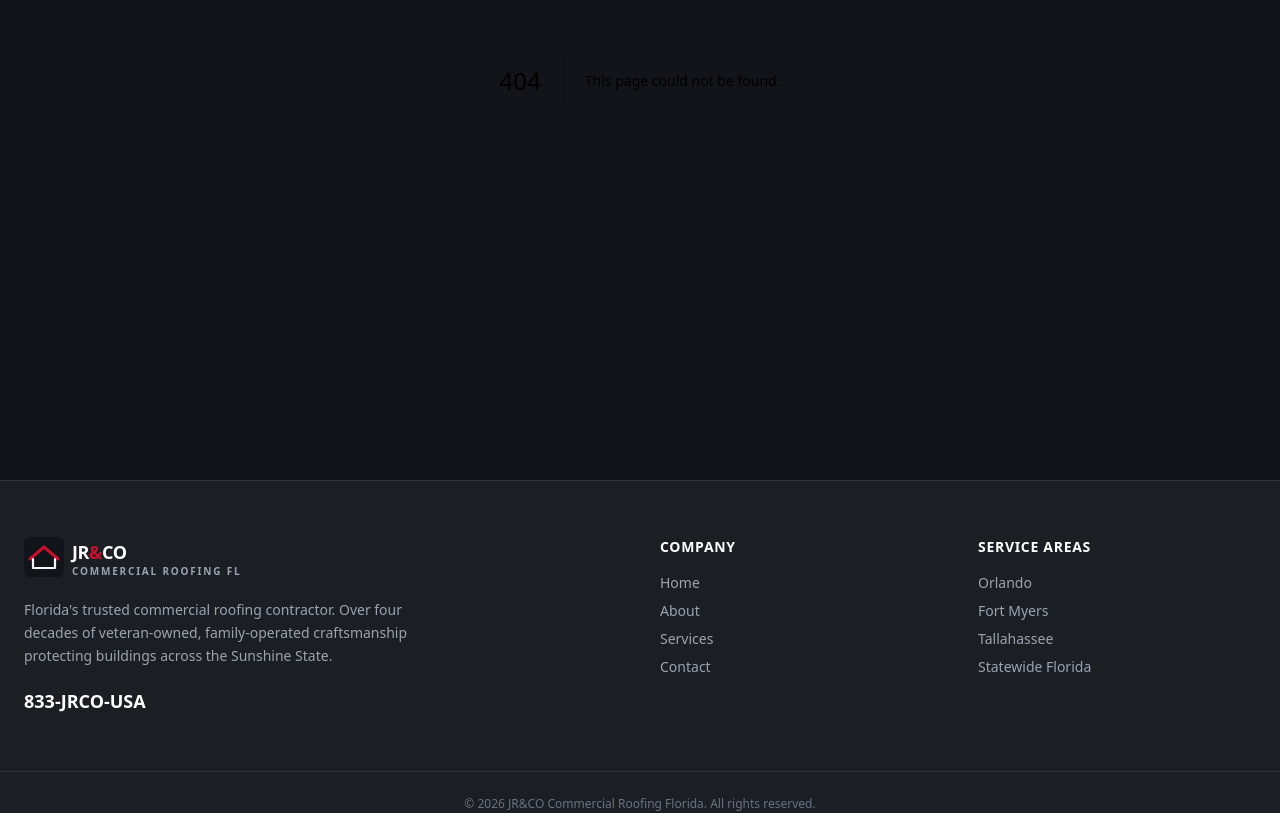
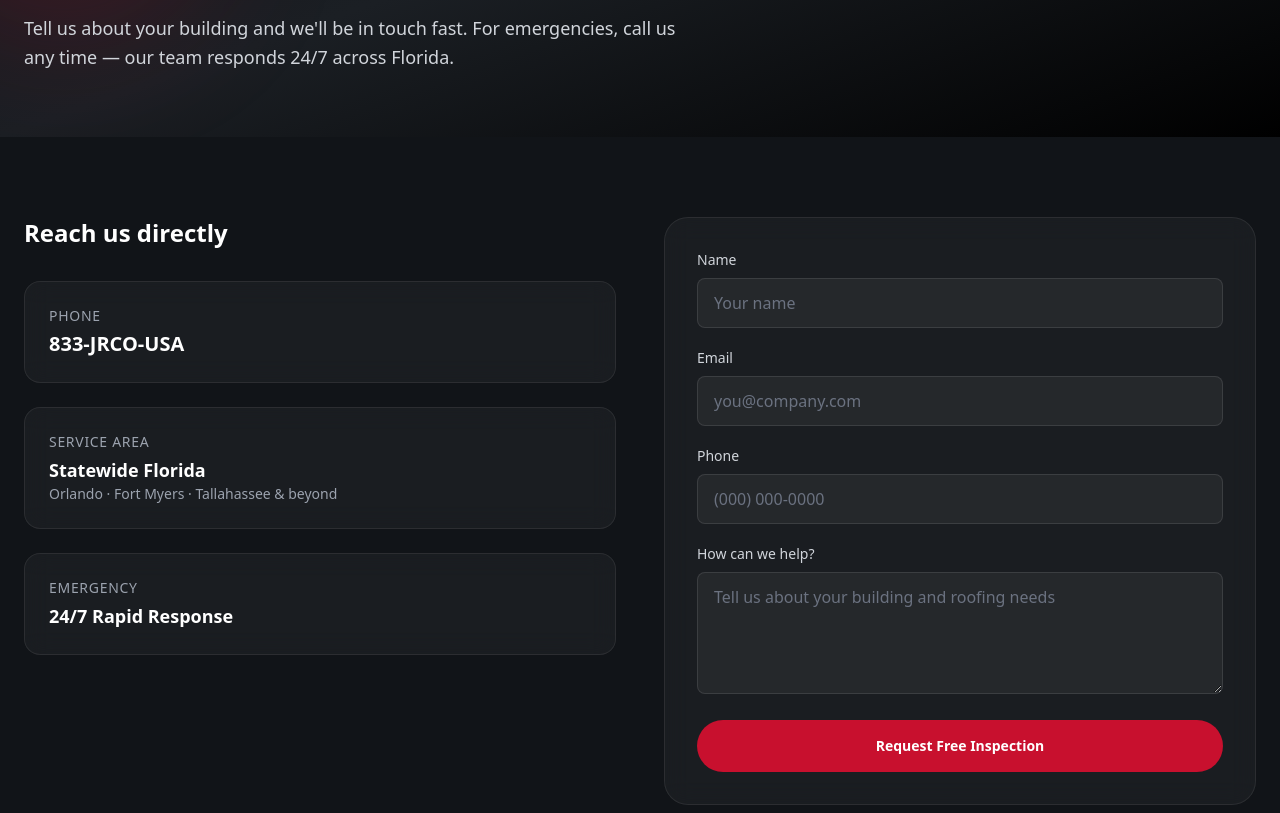
Before and after one commit to OmniWFM/commercialroofingflorida, a Next.js app: page /contact in a window 1280 px wide. Before the commit this address had no page. Shown: the part 320-1133 px from the top of the page. Built offline with nearby package versions, Linux system fonts and the light colour scheme.

Commit message:
Add contact page

```diff
--- /dev/null
+++ b/src/app/contact/page.tsx
@@ -0,0 +1,98 @@
+import type { Metadata } from "next";
+
+export const metadata: Metadata = {
+  title: "Contact & Free Inspection",
+  description:
+    "Request a free commercial roof storm report and inspection from JR&CO. Call 833-JRCO-USA or send us a message. 24/7 emergency service across Florida.",
+};
+
+export default function Contact() {
+  return (
+    <>
+      <section className="relative overflow-hidden">
+        <div className="absolute inset-0 bg-gradient-to-br from-brand-dark via-brand-charcoal to-black" />
+        <div className="absolute -left-24 top-10 h-80 w-80 rounded-full bg-brand-red/20 blur-3xl" />
+        <div className="relative mx-auto max-w-7xl px-6 pb-16 pt-40">
+          <span className="inline-block rounded-full border border-brand-red/40 bg-brand-red/10 px-4 py-1.5 text-xs font-semibold uppercase tracking-widest text-brand-red">
+            Contact Us
+          </span>
+          <h1 className="mt-6 max-w-3xl text-4xl font-extrabold leading-tight tracking-tight text-white sm:text-5xl">
+            Get your free storm report &amp; inspection
+          </h1>
+          <p className="mt-6 max-w-2xl text-lg leading-relaxed text-gray-300">
+            Tell us about your building and we&apos;ll be in touch fast. For emergencies, call us any time —
+            our team responds 24/7 across Florida.
+          </p>
+        </div>
+      </section>
+
+      <section className="mx-auto max-w-7xl px-6 py-20">
+        <div className="grid gap-12 lg:grid-cols-2">
+          <div>
+            <h2 className="text-2xl font-bold text-white">Reach us directly</h2>
+            <div className="mt-8 space-y-6">
+              <div className="glass rounded-2xl p-6">
+                <p className="text-sm uppercase tracking-wider text-gray-400">Phone</p>
+                <a href="tel:8335726872" className="mt-1 block text-xl font-bold text-white">
+                  833-JRCO-USA
+                </a>
+              </div>
+              <div className="glass rounded-2xl p-6">
+                <p className="text-sm uppercase tracking-wider text-gray-400">Service Area</p>
+                <p className="mt-1 text-lg font-semibold text-white">Statewide Florida</p>
+                <p className="text-sm text-gray-400">Orlando · Fort Myers · Tallahassee &amp; beyond</p>
+              </div>
+              <div className="glass rounded-2xl p-6">
+                <p className="text-sm uppercase tracking-wider text-gray-400">Emergency</p>
+                <p className="mt-1 text-lg font-semibold text-white">24/7 Rapid Response</p>
+              </div>
+            </div>
+          </div>
+
+          <form className="glass rounded-3xl p-8">
+            <div className="grid gap-5">
+              <div>
+                <label className="mb-2 block text-sm font-medium text-gray-300">Name</label>
+                <input
+                  type="text"
+                  className="w-full rounded-lg border border-white/10 bg-white/5 px-4 py-3 text-white placeholder-gray-500 outline-none focus:border-brand-red"
+                  placeholder="Your name"
+                />
+              </div>
+              <div>
+                <label className="mb-2 block text-sm font-medium text-gray-300">Email</label>
+                <input
+                  type="email"
+                  className="w-full rounded-lg border border-white/10 bg-white/5 px-4 py-3 text-white placeholder-gray-500 outline-none focus:border-brand-red"
+                  placeholder="you@company.com"
+                />
+              </div>
+              <div>
+                <label className="mb-2 block text-sm font-medium text-gray-300">Phone</label>
+                <input
+                  type="tel"
+                  className="w-full rounded-lg border border-white/10 bg-white/5 px-4 py-3 text-white placeholder-gray-500 outline-none focus:border-brand-red"
+                  placeholder="(000) 000-0000"
+                />
+              </div>
+              <div>
+                <label className="mb-2 block text-sm font-medium text-gray-300">How can we help?</label>
+                <textarea
+                  rows={4}
+                  className="w-full rounded-lg border border-white/10 bg-white/5 px-4 py-3 text-white placeholder-gray-500 outline-none focus:border-brand-red"
+                  placeholder="Tell us about your building and roofing needs"
+                />
+              </div>
+              <button
+                type="submit"
+                className="rounded-full bg-brand-red px-8 py-4 text-sm font-semibold text-white transition hover:bg-red-700"
+              >
+                Request Free Inspection
+              </button>
+            </div>
+          </form>
+        </div>
+      </section>
+    </>
+  );
+}
```
